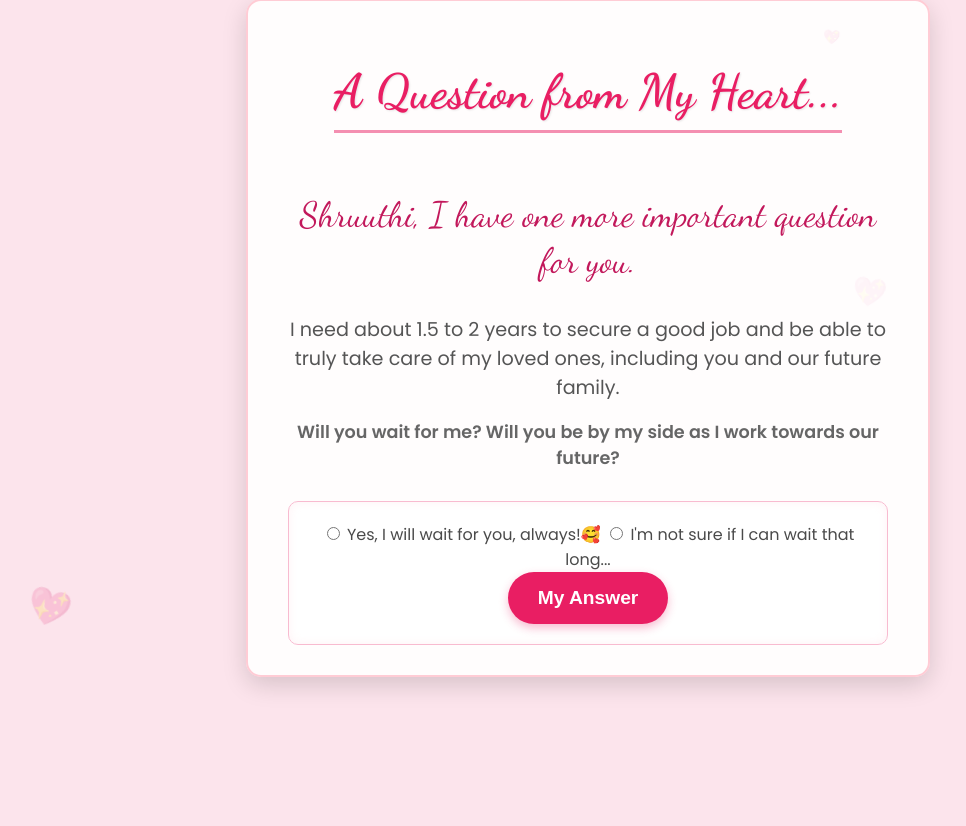
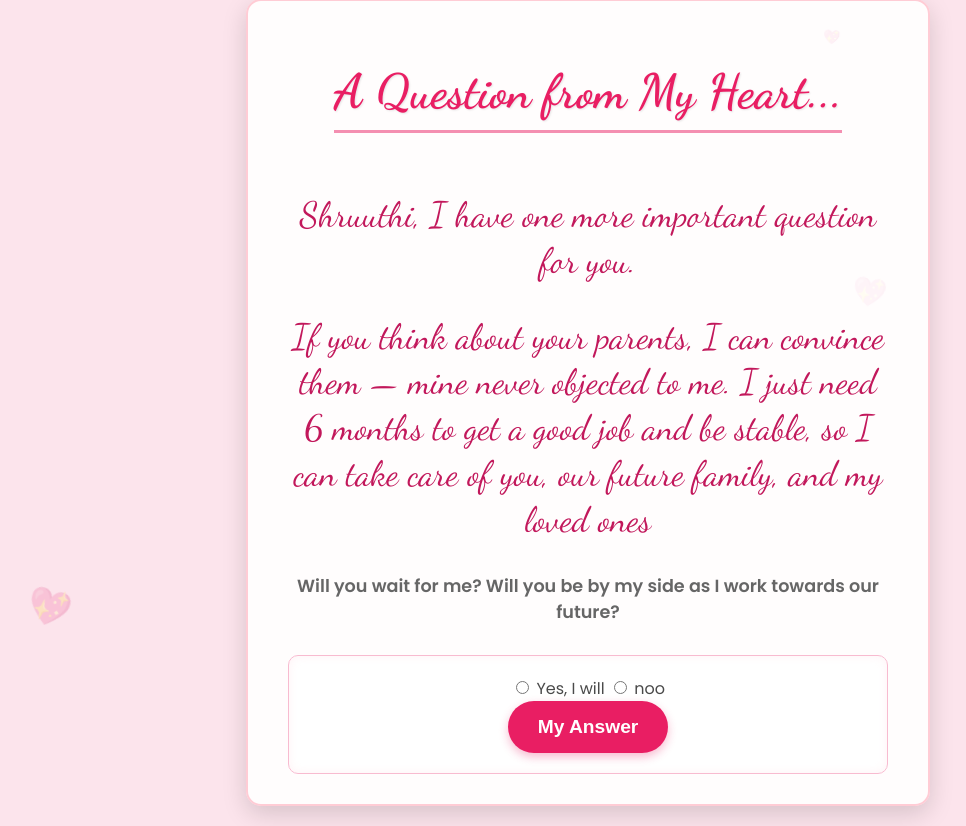
Before and after one commit to thezeus-01/A-Whisper-Between-Stars, a Flask app: page /waiting_question in a window 1280 px wide. Shown: the part 21-847 px from the top of the page, without its empty margins (52-1018 px from the left). Before the commit the page ends 711 px from the top, so only its background shows below. Run offline with Flask 3, Linux system fonts and the light colour scheme; the visitor is signed in with stand-in values (Sample User, id 1).

Commit message:
Update waiting_question.html

```diff
--- a/templates/waiting_question.html
+++ b/templates/waiting_question.html
@@ -12,16 +12,16 @@
     <p class="proposal-text bigger-text">
        Shruuthi, I have one more important question for you.
     </p>
-    <p class="proposal-text">
-      I need about 1.5 to 2 years to secure a good job and be able to truly take care of my loved ones, including you and our future family.
+    <p class="proposal-text bigger-text">
+      If you think about your parents, I can convince them — mine never objected to me. I just need 6 months to get a good job and be stable, so I can take care of you, our future family, and my loved ones
     </p>
     <p class="question-text bold-text">
       Will you wait for me? Will you be by my side as I work towards our future?
     </p>
     <form action="{{ url_for('waiting_question') }}" method="post" class="question-form mt-30">
       <div class="radio-group">
-        <label><input type="radio" name="wait_for_me" value="yes" required> Yes, I will wait for you, always!🥰</label>
-        <label><input type="radio" name="wait_for_me" value="no"> I'm not sure if I can wait that long...</label>
+        <label><input type="radio" name="wait_for_me" value="yes" required> Yes, I will </label>
+        <label><input type="radio" name="wait_for_me" value="no"> noo </label>
       </div>
       <button type="submit" class="heart-button">My Answer</button>
     </form>
```
